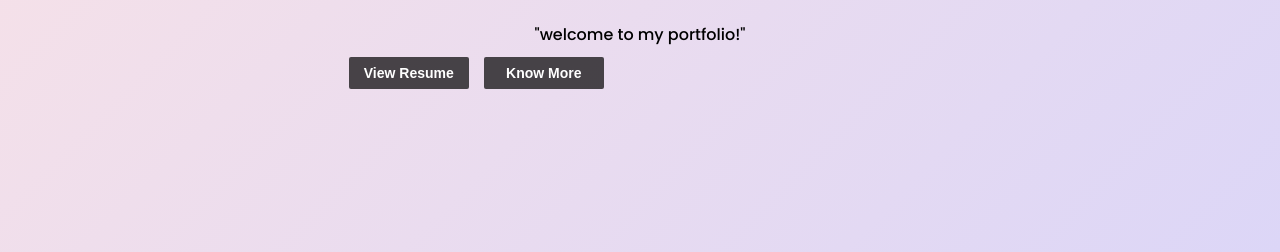
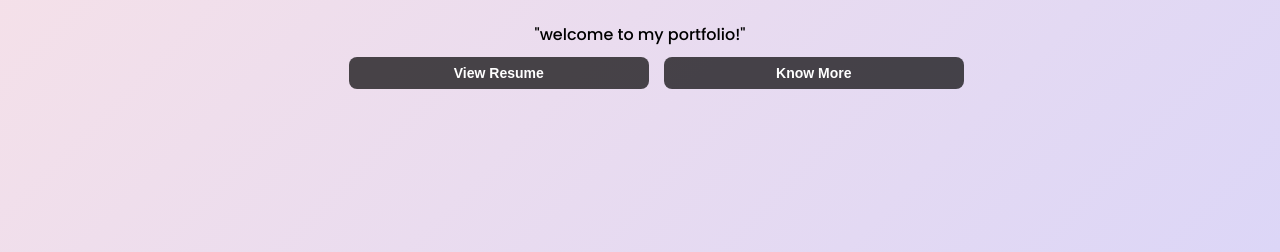
Before and after one commit to sivadharshininandhakumar/portfolio, a plain HTML site: page index.html in a window 1280 px wide. Shown: the part 548-800 px from the top of the page. Drawn offline with Linux system fonts and the light colour scheme.

Commit message:
index.html

```diff
--- a/index.html
+++ b/index.html
@@ -116,10 +116,10 @@
         }
 
         .buttons button {
-            width: 120px;
+            width: 300px;
             padding: 8px;
             font-size: 14px;
-            border-radius: 2px;
+            border-radius: 8px;
             border: none;
             font-weight: bold;
             cursor: pointer;
```
